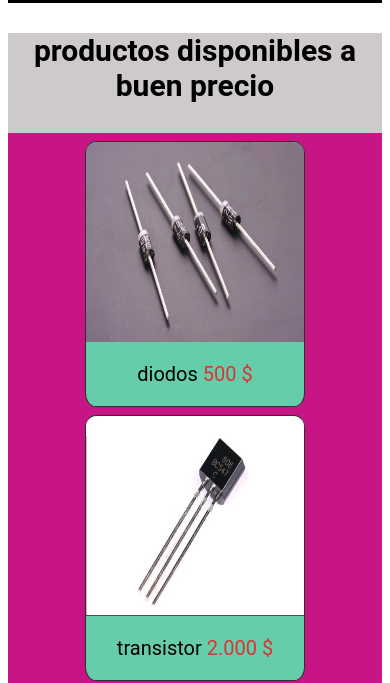
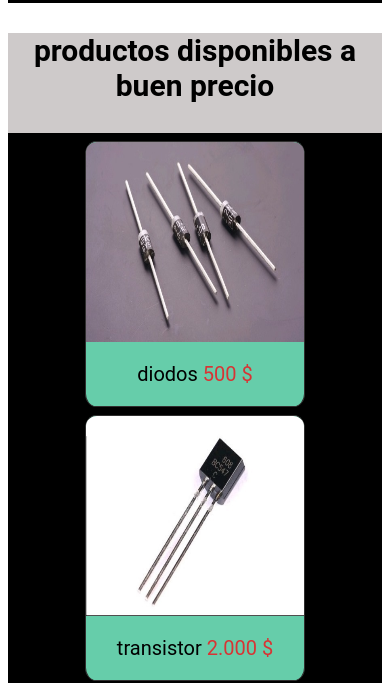
Before and after one commit to mileyson3175225037/mileyson3175225037.github.io, a plain HTML site: page index.html in a window 390 px wide. Shown: the part 827-1510 px from the top of the page. Drawn offline with Linux system fonts and the light colour scheme.

Commit message:
se hizo una modificacion

```diff
--- a/css/productos.css
+++ b/css/productos.css
@@ -179,6 +179,12 @@ span{
     height: 200px;
 }
 
+@media (max-width: 490px){
+    .productos{
+        background-color: black;
+    }
+
+}
 
 
 .hoja {
```
